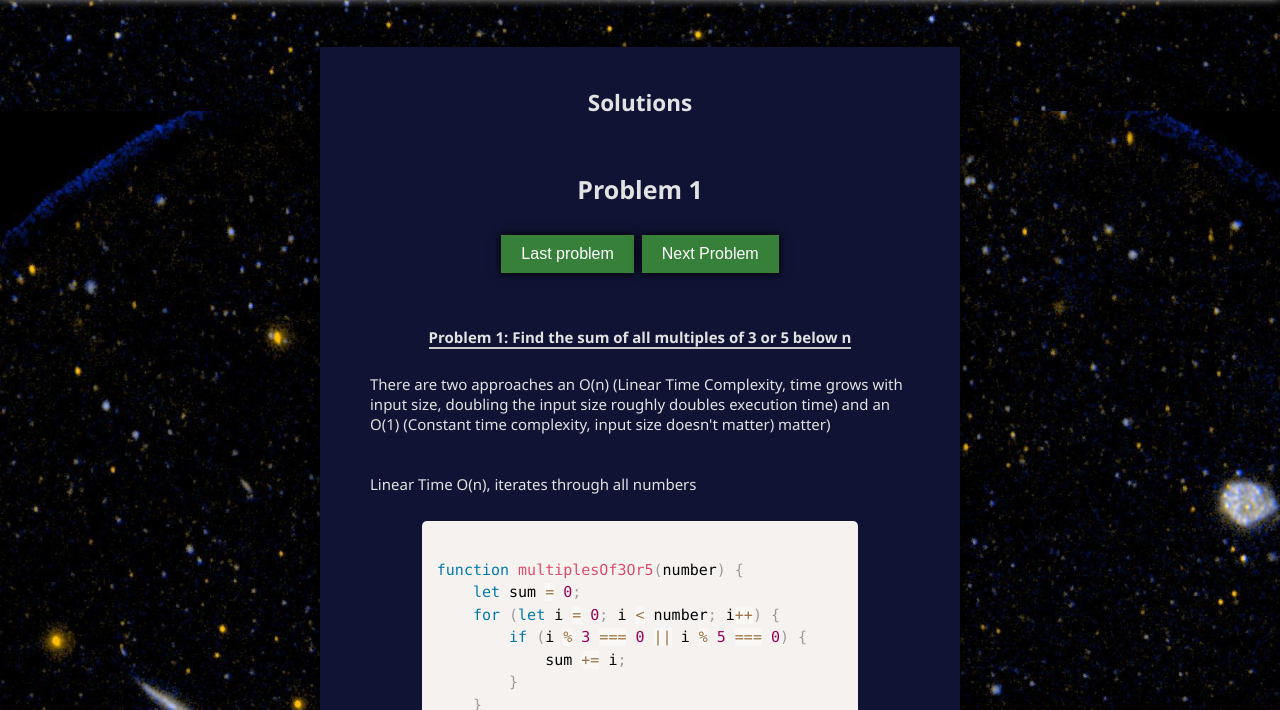
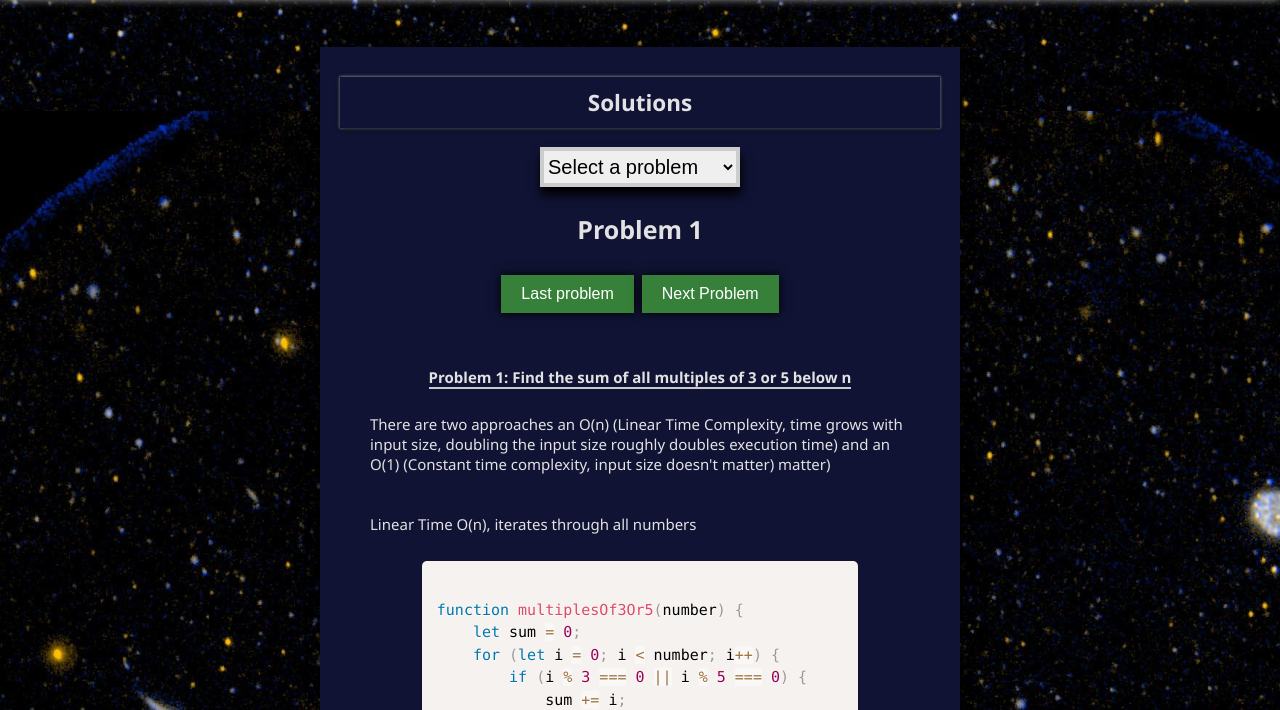
Before and after one commit to DiscipleHazen/ProjectEulerSolutions, a plain HTML site: page index.html in a window 1280 px wide. Shown: the part 89-799 px from the top of the page. Drawn offline with nearby package versions, Linux system fonts and the light colour scheme.

Commit message:
Add files via upload

```diff
--- a/index.html
+++ b/index.html
@@ -22,6 +22,16 @@
         <main>
             <section id="solutions">
                 <h2>Solutions</h2>
+                    <div id="dropdown-content">
+                        <select id="problem-select" onchange="dropdownSelect()">
+                            <option value="0">Select a problem</option>
+                            <option value="1">Problem 1</option>
+                            <option value="2">Problem 2</option>
+                            <option value="3">Problem 3</option>
+                            <option value="4">Problem 4</option>
+                            <option value="5">Problem 5</option>
+                        </select>
+                    </div>
                 <section id="problem">
                     <h3 id="problem-number">Problem 1</h3>
                     <div>
--- a/projectEulerjs.js
+++ b/projectEulerjs.js
@@ -60,7 +60,22 @@ function lastProblem() {
     console.log(currentProblem);
     Prism.highlightAll();
     }
+}
 
+function dropdownSelect() {
+    let nextProblemValue = parseInt(document.getElementById("problem-select").value) - 1;
+    console.log(nextProblem);
+    if(nextProblemValue > currentProblem) {
+        currentProblem = nextProblemValue - 1;
+        nextProblem();
+    }
+    else if(nextProblemValue < currentProblem) {
+        currentProblem = nextProblemValue + 1;
+        lastProblem();
+    }
+    else {
+        console.log("Already on this problem");
+    }
 }
 
 let problems = [
--- a/styles.css
+++ b/styles.css
@@ -32,7 +32,9 @@ section{
 }
 h2 {
     margin-top: 10px;
-
+    box-shadow: 0px 0px 5px#fff;
+    box-shadow: 0px 1px 5px #000, 0px 0px 3px #fff;
+    width: 200px;
     padding: 10px 200px;
 }
 h3 {
@@ -106,6 +108,16 @@ button {
     display: inline-block;
     box-shadow: 0px 0px 10px #000;
 }
+#problem-select {
+    width: 200px;
+    height: 40px;
+    font-size: 20px;
+    border: 4px solid #ccc;
+    box-shadow: 1px 8px 10px #000;
+}
+#problem-select option {
+    font-size: 25px;
+}
 @media (max-width: 600px) {
     body {
         background-position: 0 0;
@@ -117,8 +129,9 @@ button {
         min-width: 375px;
     }
     h2 {
-        font-size: 18px;
+        font-size: 22px;
         padding: 5px;
+
     }
     #solutions {
         width: 350px;
```
